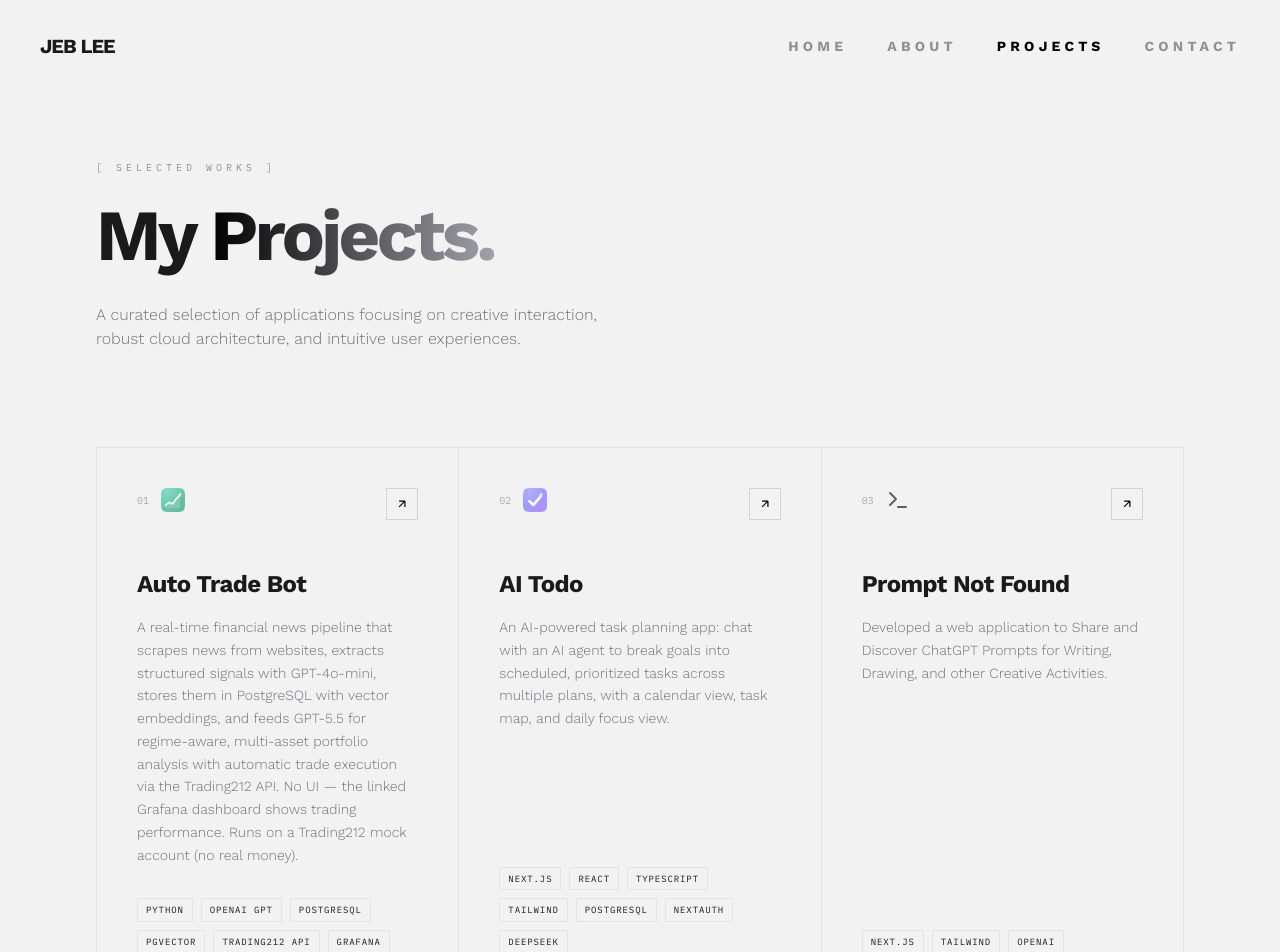
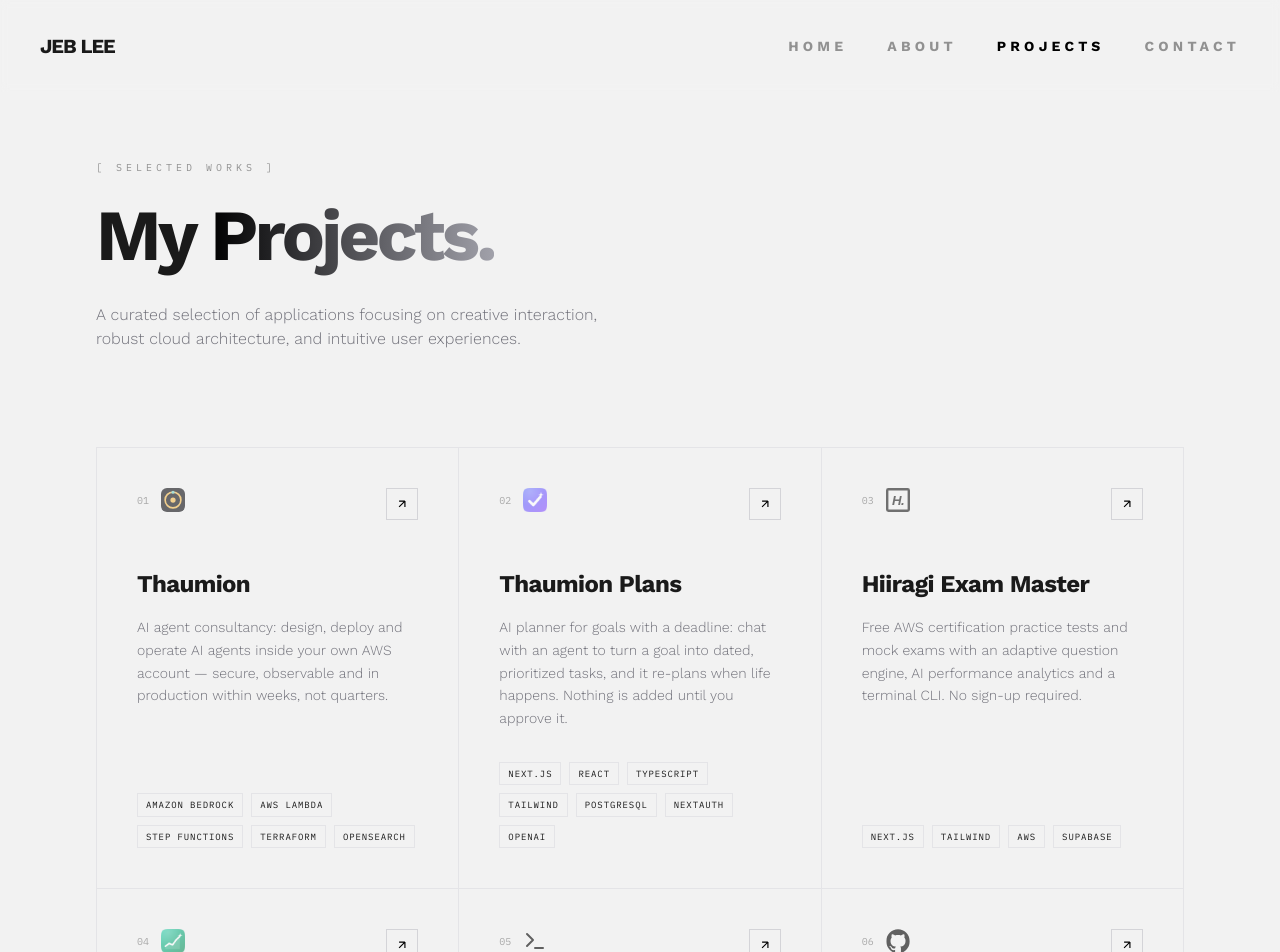
Before and after one commit to jishen027/3d_portfolio, a React (Vite) app: page /3d_portfolio/projects in a window 1280 px wide. Shown: the top 952 px of the page. Built offline with nearby package versions, Linux system fonts and the light colour scheme; the HTML template or start-up script is replaced by a standard one.

Commit message:
Update projects data: add Thaumion, rename AI Todo -> Thaumion Plans and Hiiragi Exam -> Hiiragi Exam Master

```diff
--- a/src/assets/icons/index.js
+++ b/src/assets/icons/index.js
@@ -38,6 +38,7 @@ import promptnotfound from './promptnotfound.svg'
 import hiiragiexam from './hiiragiexam.svg'
 import aitodo from './aitodo.png'
 import tradebot from './trade_bot.png'
+import thaumion from './thaumion.svg'
 
 
 export {
@@ -81,4 +82,5 @@ export {
     hiiragiexam,
     aitodo,
     tradebot,
+    thaumion,
 }
--- a/src/constants/index.js
+++ b/src/constants/index.js
@@ -36,6 +36,7 @@ import {
   hiiragiexam,
   aitodo,
   tradebot,
+  thaumion,
 } from "../assets/icons";
 
 export const skills = [
@@ -214,6 +215,30 @@ export const socialLinks = [
 
 export const projects = [
   {
+    iconUrl: thaumion,
+    theme: 'btn-back-yellow',
+    name: 'Thaumion',
+    description: 'AI agent consultancy: design, deploy and operate AI agents inside your own AWS account — secure, observable and in production within weeks, not quarters.',
+    link: 'https://thaumion.com',
+    tech: ['Amazon Bedrock', 'AWS Lambda', 'Step Functions', 'Terraform', 'OpenSearch'],
+  },
+  {
+    iconUrl: aitodo,
+    theme: 'btn-back-pink',
+    name: 'Thaumion Plans',
+    description: 'AI planner for goals with a deadline: chat with an agent to turn a goal into dated, prioritized tasks, and it re-plans when life happens. Nothing is added until you approve it.',
+    link: 'https://plans.thaumion.com',
+    tech: ['Next.js', 'React', 'TypeScript', 'Tailwind', 'PostgreSQL', 'NextAuth', 'OpenAI'],
+  },
+  {
+    iconUrl: hiiragiexam,
+    theme: 'btn-back-green',
+    name: 'Hiiragi Exam Master',
+    description: 'Free AWS certification practice tests and mock exams with an adaptive question engine, AI performance analytics and a terminal CLI. No sign-up required.',
+    link: 'https://hiiragiexam.com/',
+    tech: ['Next.js', 'Tailwind', 'AWS', 'Supabase'],
+  },
+  {
     iconUrl: tradebot,
     theme: 'btn-back-green',
     name: 'Auto Trade Bot',
@@ -222,28 +247,12 @@ export const projects = [
     tech: ['Python', 'OpenAI GPT', 'PostgreSQL', 'pgvector', 'Trading212 API', 'Grafana'],
   },
   {
-    iconUrl: aitodo,
-    theme: 'btn-back-pink',
-    name: 'AI Todo',
-    description: 'An AI-powered task planning app: chat with an AI agent to break goals into scheduled, prioritized tasks across multiple plans, with a calendar view, task map, and daily focus view.',
-    link: 'https://todo.promptnotfound.com',
-    tech: ['Next.js', 'React', 'TypeScript', 'Tailwind', 'PostgreSQL', 'NextAuth', 'DeepSeek'],
-  },
-  {
     iconUrl: promptnotfound,
     theme: 'btn-back-red',
     name: 'Prompt Not Found',
-    description: 'Developed a web application to Share and Discover ChatGPT Prompts for Writing, Drawing, and other Creative Activities.',
+    description: 'Version control for your prompts: fork, diff and iterate on prompts like code, so you stop overwriting your best ones.',
     link: 'https://www.promptnotfound.com/',
     tech: ['Next.js', 'Tailwind', 'OpenAI'],
-  },
-  {
-    iconUrl: hiiragiexam,
-    theme: 'btn-back-green',
-    name: 'Hiiragi Exam',
-    description: 'Onlin exam platform for virtual and in-person exams, enabling users to discover and book exams in their area.',
-    link: 'https://hiiragiexam.com/',
-    tech: ['Next.js', 'Tailwind', 'AWS', 'Supabase'],
   },
   {
     iconUrl: github,
```
Also changed, not shown: src/assets/icons/thaumion.svg (added).
